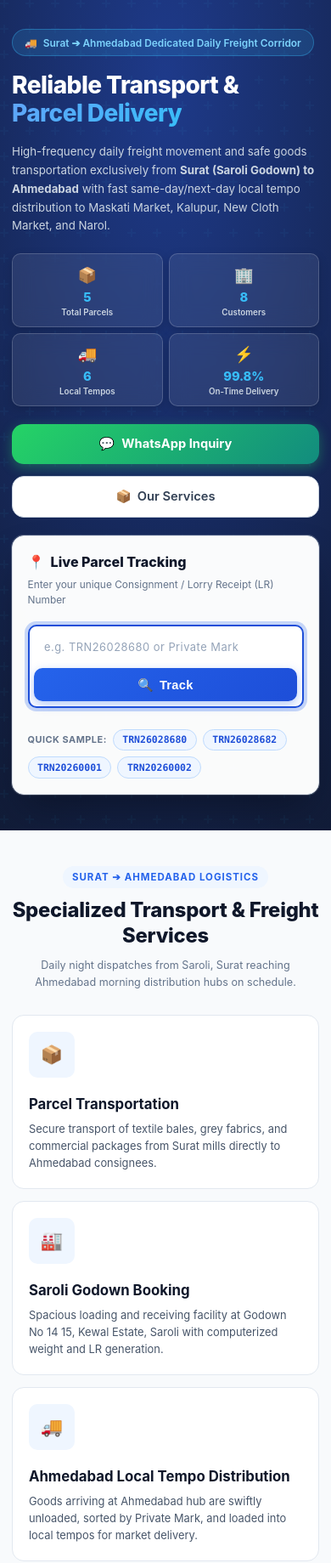
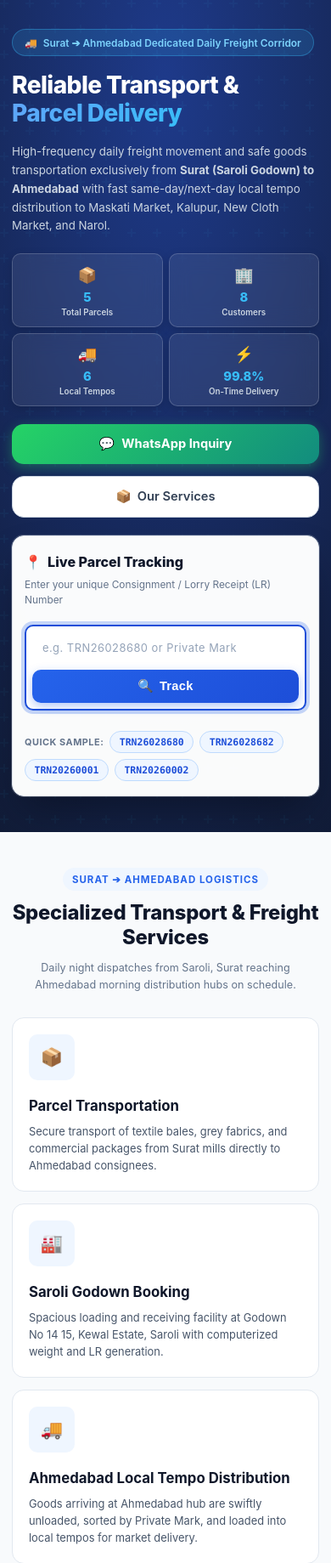
Before and after one commit to nisha-igm/veer-transport, a Django app: page / in a window 390 px wide; the page is wider, and only the part inside the window is pictured. Shown: the part 97-1936 px from the top of that part at 85% size. Run offline with Django 5.2, Linux system fonts and the light colour scheme; data comes from the database, SQL or seed files in the repository.

Commit message:
Fix responsive overflow and mobile spacing

```diff
--- a/static/css/style.css
+++ b/static/css/style.css
@@ -1,8 +1,9 @@
+.barcode-bar.space { background: transparent; width: 3px; }
+
 /* ==========================================================================
    SURAT EXPRESS - TRANSPORT & PARCEL MANAGEMENT SYSTEM
    Complete Modern Vanilla CSS3 Styling
    ========================================================================== */
-
 :root {
   /* Brand Palette */
   --primary-50: #eff6ff;
@@ -77,14 +78,18 @@ html {
   font-family: var(--font-sans);
   background-color: var(--slate-50);
   color: var(--slate-800);
+  width: 100%;
+  overflow-x: hidden;
 }
 
 body {
+  width: 100%;
   min-height: 100vh;
   display: flex;
   flex-direction: column;
   line-height: 1.6;
   -webkit-font-smoothing: antialiased;
+  overflow-x: hidden;
 }
 
 a {
@@ -1944,3 +1949,32 @@ img, svg {
     gap: 1rem;
   }
 }
+@media (max-width: 768px) {
+  /* ... aapke purane media query rules ... */
+
+  .hero-track-card {
+    padding: 1.25rem 1rem;
+    width: 100%;
+    max-width: 100%;
+  }
+
+  .track-input-box {
+    flex-direction: column;
+    padding: 0.5rem;
+    gap: 0.5rem;
+  }
+
+  .btn-track-primary {
+    width: 100%;
+  }
+
+  .sample-pills-wrap {
+    overflow-x: auto;
+    flex-wrap: wrap;
+    max-width: 100%;
+  }
+
+  .container, .container-fluid {
+    padding: 0 1rem;
+  }
+}
```
